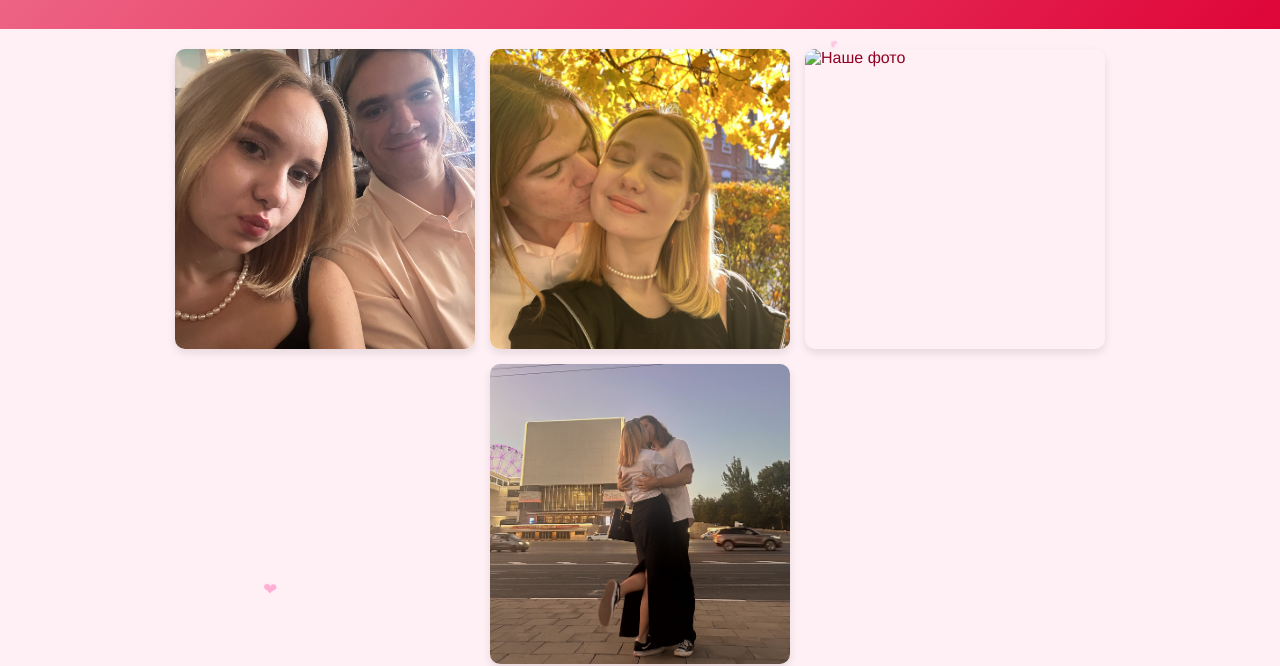
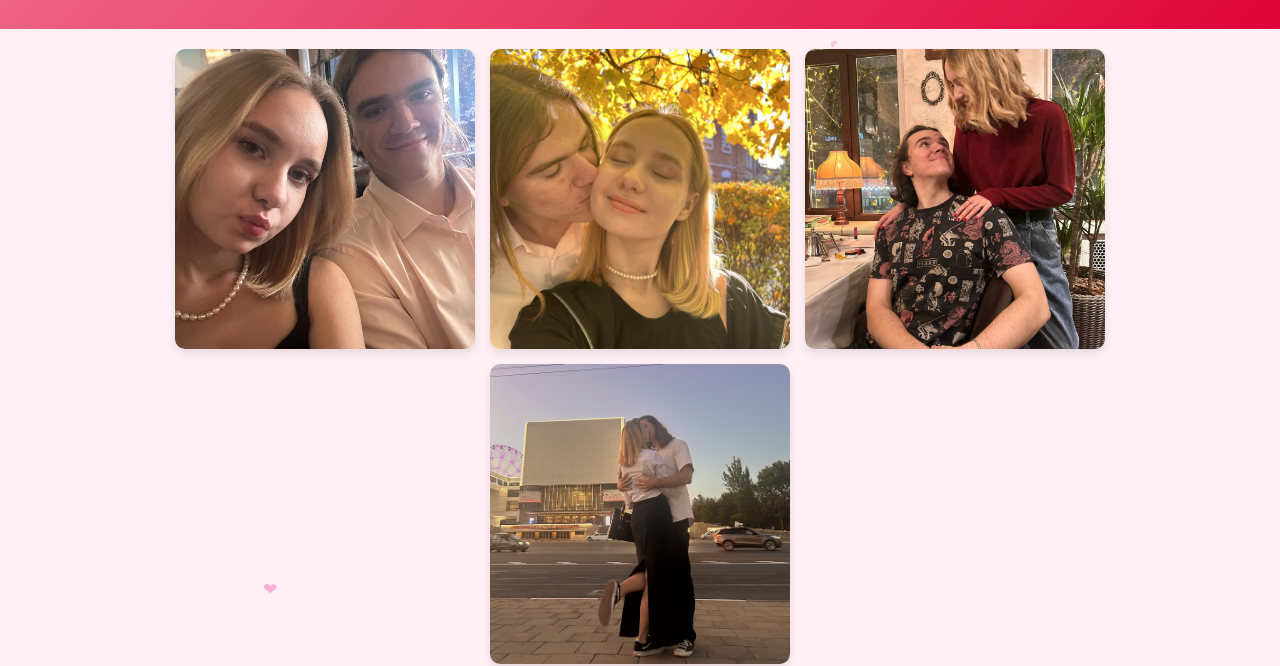
Before and after one commit to fizik-lizik/for_my_boy, a plain HTML site: page index.html in a window 1280 px wide. Shown: the part 164-830 px from the top of the page. Drawn offline with Linux system fonts and the light colour scheme.

Commit message:
Add files via upload

```diff
--- a/index.html
+++ b/index.html
@@ -25,7 +25,7 @@
                 <img src="2.JPG" alt="Наше фото">
             </div>
             <div class="gallery-item">
-                <img src="555.JPG" alt="Наше фото">
+                <img src="photo_2025-05-24_23-00-52.jpg" alt="Наше фото">
             </div>
             <div class="gallery-item">
                 <img src="4.JPG" alt="Наше фото">
```
